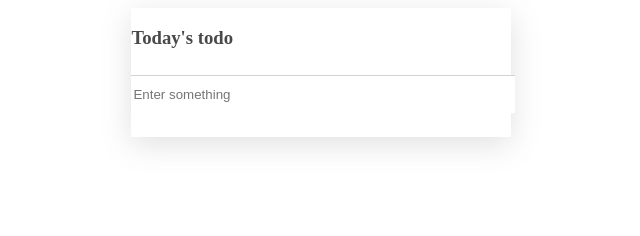
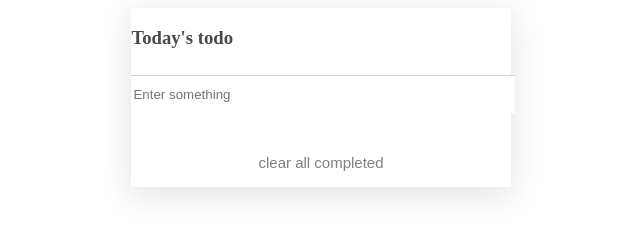
Before and after one commit to LDouglasOT/todo-list-interactive, a website built with webpack: page src/index.html in a window 1280 px wide. Shown: the whole page, without its empty margins (319-959 px from the left). Built offline with nearby package versions, Linux system fonts and the light colour scheme.

Commit message:
html fix

```diff
--- a/src/index.html
+++ b/src/index.html
@@ -12,6 +12,7 @@
         <input type="text" class="enter" placeholder="Enter something" />
         <div class="htmls">
         </div>
+        <button class="completed">clear all completed</button>
     </div>
 </body>
 </html>
```
